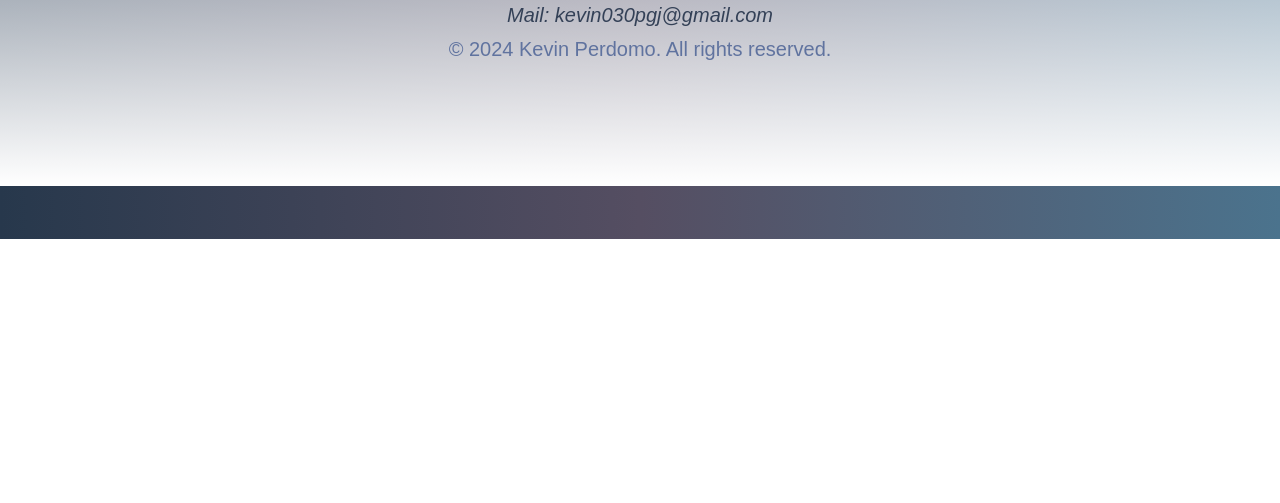
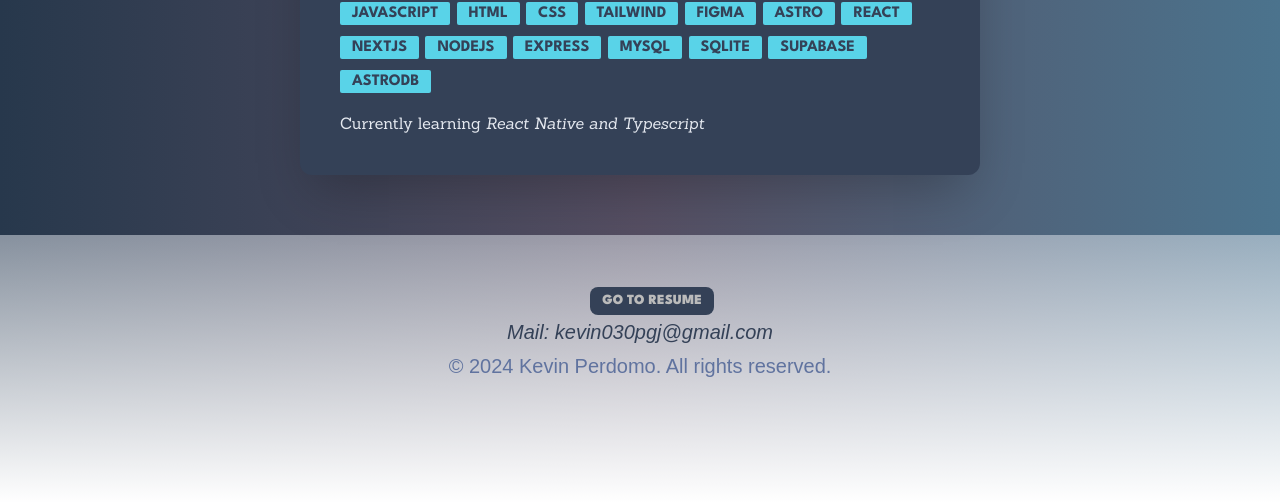
Before and after one commit to vinxcode/portfolio, an Astro site: page / in a window 1280 px wide. Shown: the part 561-1064 px from the top of the page. Before the commit the page ends 800 px from the top, so only its background shows below. Built offline with nearby package versions, Linux system fonts and the light colour scheme; Astro itself is replaced by a stand-in of ours.

Commit message:
Adding Stack section in the index page

```diff
--- /dev/null
+++ b/src/components/Stack.astro
@@ -0,0 +1,24 @@
+---
+import Technology from './Technology.astro'
+---
+
+<section class="mt-10 bg-grey-dark p-5 md:p-10 rounded-xl shadow-2xl">
+    <h3 class="text-white">Stack</h3>
+    <div>
+        <Technology name="JAVASCRIPT"/>
+        <Technology name="HTML"/>
+        <Technology name="CSS"/>
+        <Technology name="TAILWIND"/>
+        <Technology name="FIGMA"/>
+        <Technology name="ASTRO"/>
+        <Technology name="REACT"/>
+        <Technology name="NEXTJS"/>
+        <Technology name="NODEJS"/>
+        <Technology name="EXPRESS"/>
+        <Technology name="MYSQL"/>
+        <Technology name="SQLITE"/>
+        <Technology name="SUPABASE"/>
+        <Technology name="ASTRODB"/>
+    </div>
+    <p class="text-base mt-4">Currently learning <span class="italic">React Native and Typescript</span></p>
+</section>
--- /dev/null
+++ b/src/components/Technology.astro
@@ -0,0 +1,9 @@
+---
+const { name } = Astro.props;
+---
+
+<span
+    class="px-3 py-1 bg-cyan font-leagueSpartan text-grey-dark font-bold text-base
+rounded-sm"
+    >{name}</span
+>
--- a/src/pages/index.astro
+++ b/src/pages/index.astro
@@ -2,6 +2,7 @@
 import BaseHead from "../components/BaseHead.astro";
 import Header from "../components/Header.astro";
 import Footer from "../components/Footer.astro";
+import Stack from "../components/Stack.astro";
 import { SITE_TITLE, SITE_DESCRIPTION } from "../consts";
 ---
 
@@ -12,7 +13,7 @@ import { SITE_TITLE, SITE_DESCRIPTION } from "../consts";
 	</head>
 	<body>
 		<Header />
-		<main class="font-sanchez">
+		<main class="font-sanchez flex flex-col item-center">
 			<div class="flex flex-col items-center gap-4 md:flex-row md:gap-7">
 				<img
 					src="./Profile.png"
@@ -37,9 +38,7 @@ import { SITE_TITLE, SITE_DESCRIPTION } from "../consts";
 						technology and software, dedicated to creating
 						innovative solutions for diverse challenges.
 					</p>
-					<div
-						class="flex flex-col"
-					>
+					<div class="flex flex-col">
 						<div class="flex text-3xl items-start gap-2 mt-3">
 							<a href="https://www.linkedin.com/in/perdomokevin/"
 								><span
@@ -65,6 +64,7 @@ import { SITE_TITLE, SITE_DESCRIPTION } from "../consts";
 					</div>
 				</div>
 			</div>
+			<Stack />
 		</main>
 		<Footer />
 		<style>
```
